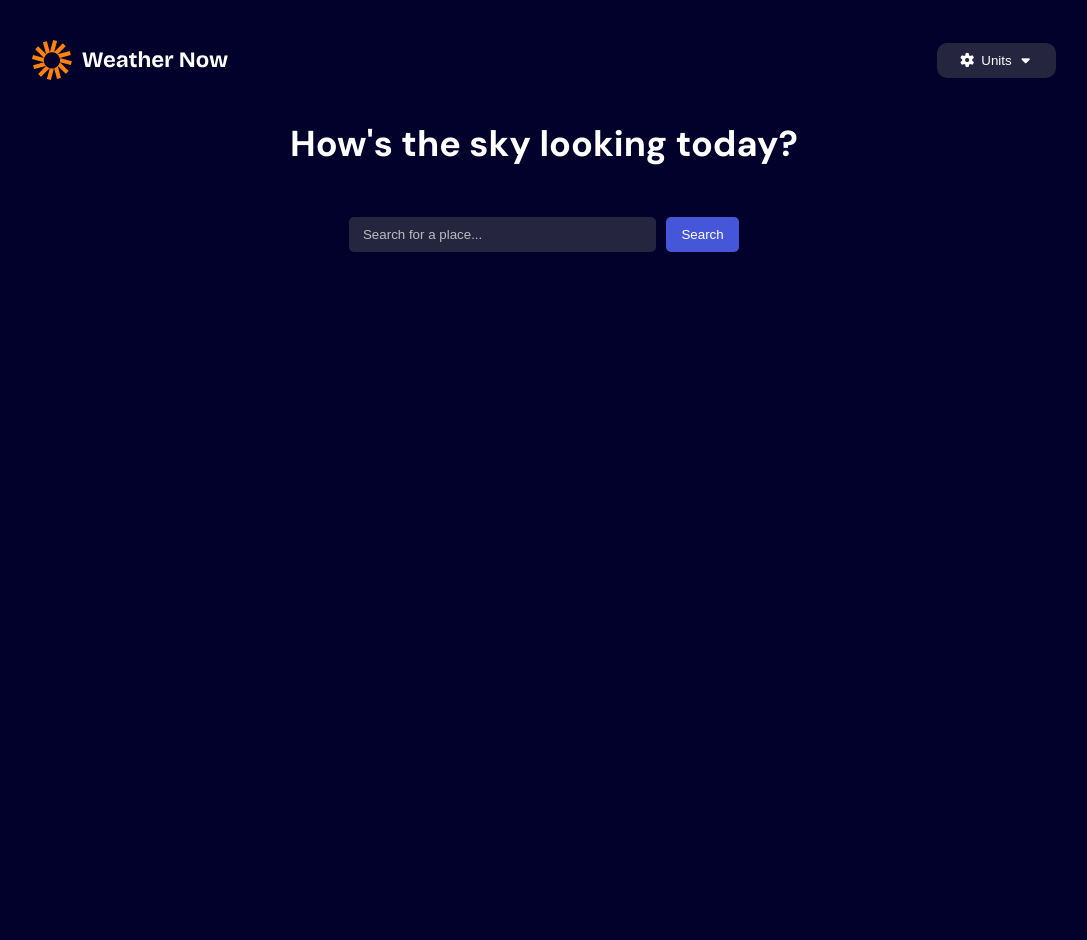
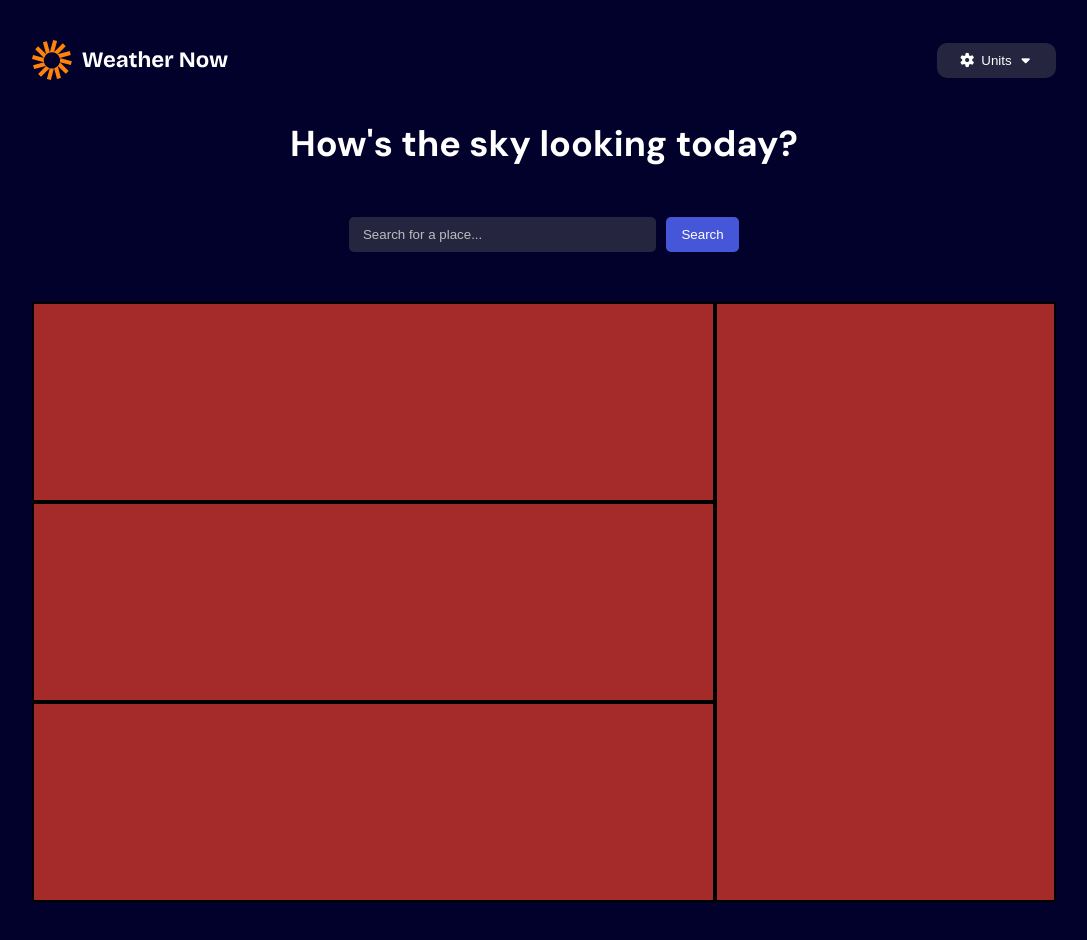
Before and after one commit to Tamburini-Christofer/react-ex-weather-app-main, a React (Vite) app: page / in a window 1280 px wide. Shown: the top 940 px of the page, without its empty margins (96-1183 px from the left). After the commit the page ends 902 px from the top, so only its background shows below. Built offline with nearby package versions, Linux system fonts and the light colour scheme.

Commit message:
Macrostruttura griglia Main

```diff
--- a/src/App.css
+++ b/src/App.css
@@ -19,7 +19,7 @@ h1{
 #containerPrincipal{
   width: 80%;
   margin: 0 auto;
-  height: 2000px;
+  height: 600px;
 }
 
 .containerHeader{
@@ -66,3 +66,28 @@ h1{
   background-color: #4557D8;
   color: white;
 }
+
+.containerMain{
+  display: grid;
+  grid-template-columns: repeat(3, 1fr);
+  grid-template-rows: repeat(3, 1fr);
+  background-color: #4557D8;
+  height: 100%;
+}
+
+.containerMain div{
+  background-color: brown;
+  border: 2px solid black;
+}
+
+.item1{
+  grid-column-start: 1;
+  grid-column-end: 3;
+}
+.item2{
+  grid-row: 3 span;
+}
+.item3,
+.item4{
+  grid-column: 2 span;
+}
--- a/src/assets/MyMain.jsx
+++ b/src/assets/MyMain.jsx
@@ -1,7 +1,12 @@
 function MyMain () {
     return(
         <>
-
+    <div className="containerMain">
+        <div className="item1"></div>
+        <div className="item2"></div>
+        <div className="item3"></div>
+        <div className="item4"></div>
+    </div>
         </>
     )
 }
```
